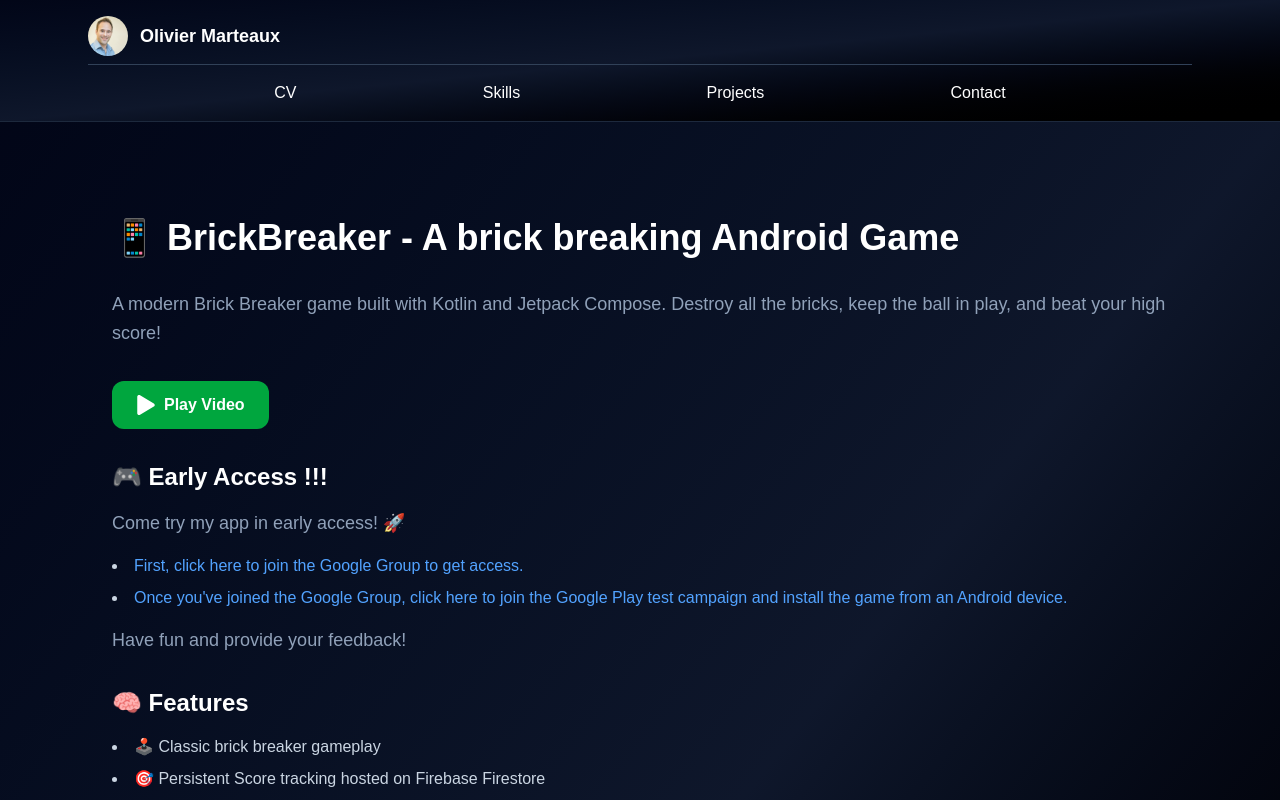
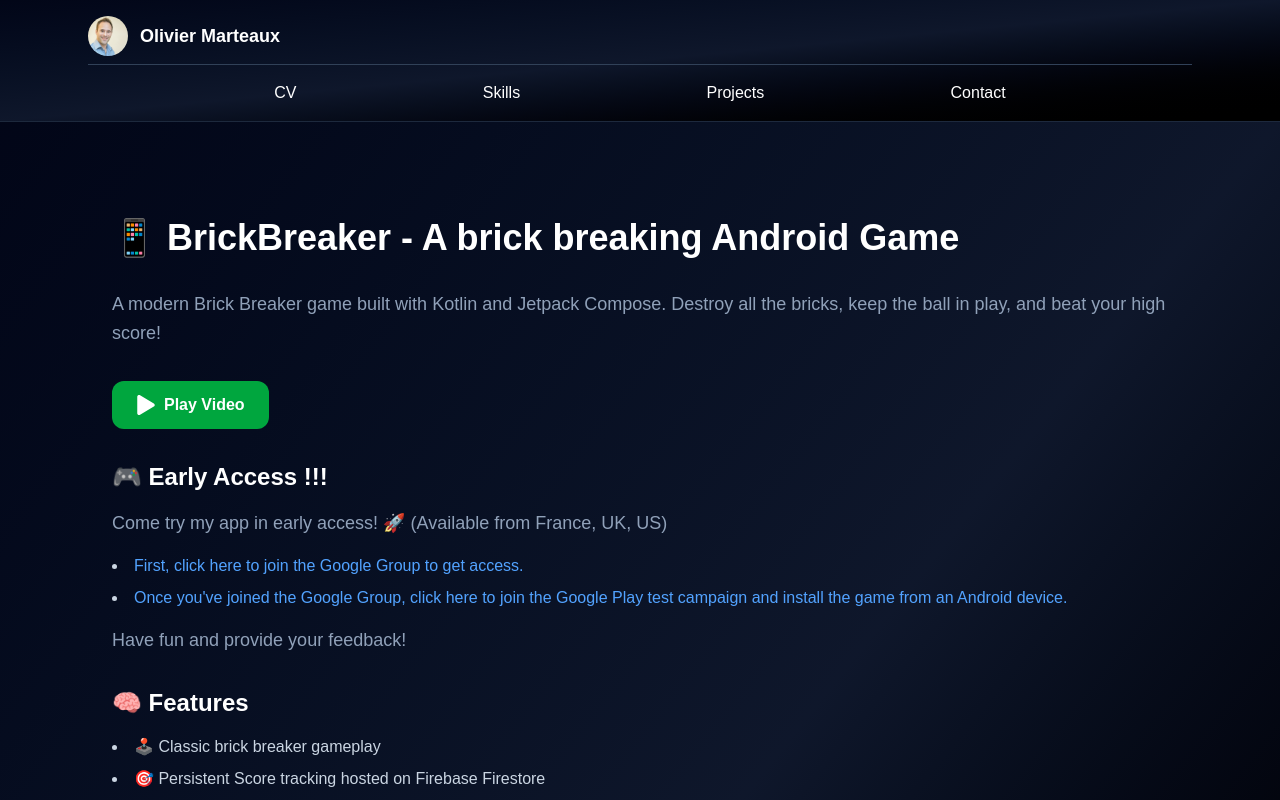
Before and after one commit to OlivierMarteaux/r001_portfolio, a Next.js app: page /projects/a056_brickbreaker in a window 1280 px wide. Shown: the top 800 px of the page. Built offline with nearby package versions, Linux system fonts and the light colour scheme; no server answers.

Commit message:
23_20260409_OM: Updated ProjectDetail Early Access section with supported countries

```diff
--- a/src/components/ProjectDetail.tsx
+++ b/src/components/ProjectDetail.tsx
@@ -69,7 +69,7 @@ export default function ProjectDetail({ project }: Props) {
 	  <section className="space-y-4">
 		<h3 className="text-2xl font-semibold">🎮 Early Access !!!</h3>
 		<p className="text-slate-400 text-lg leading-relaxed">
-			Come try my app in early access! 🚀
+			Come try my app in early access! 🚀 (Available from France, UK, US)
 		</p>
 		<ul className="list-disc list-inside text-slate-300 space-y-2">
 		  <li>
```
